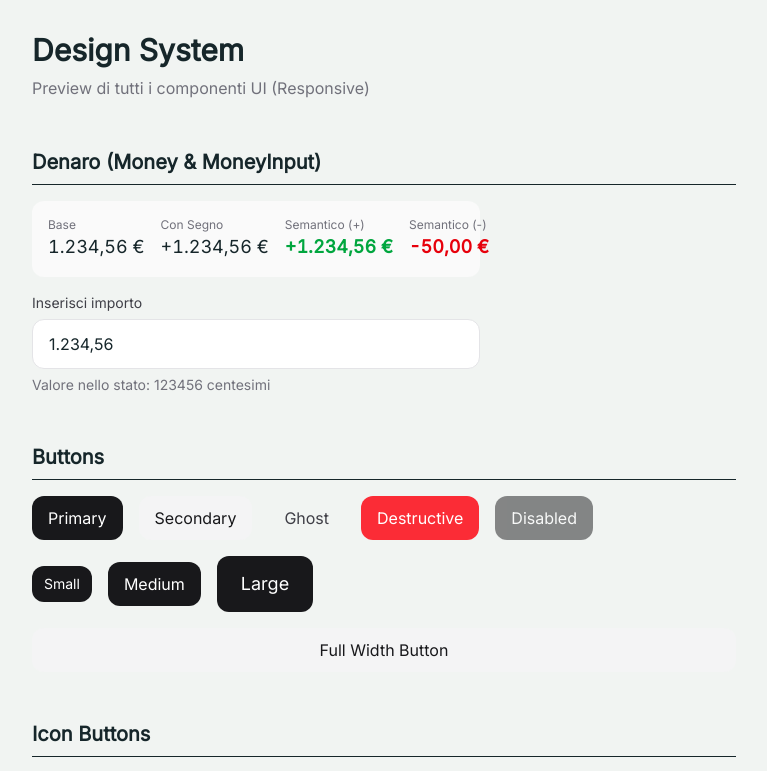
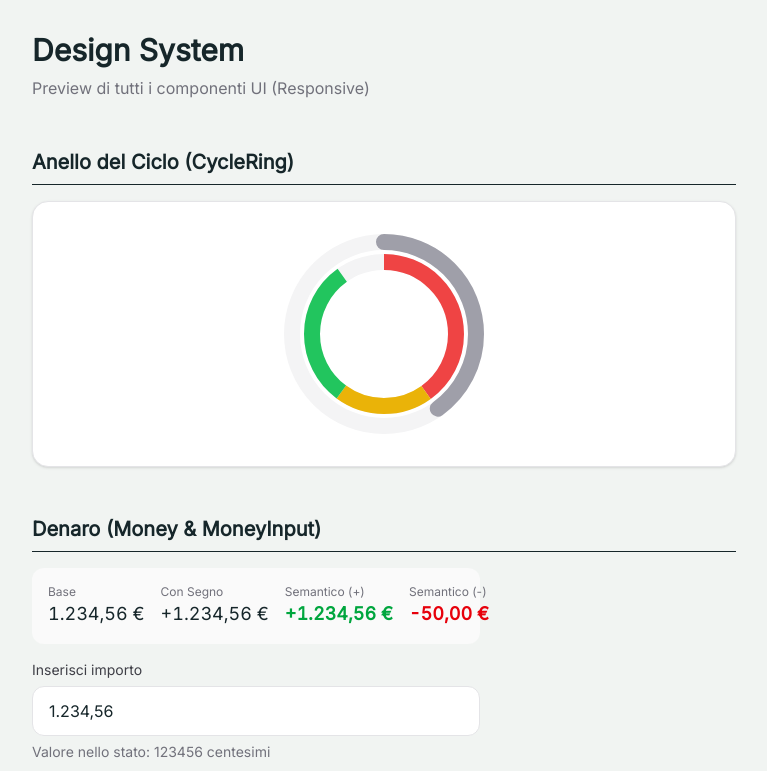
Before and after one commit to s1ddharth-s1ngh/my-app-samar, a React (Vite) app: page /dev/ui in a window 1280 px wide. Shown: the top 771 px of the page, without its empty margins (256-1023 px from the left). Built offline with nearby package versions, Linux system fonts and the light colour scheme.

Commit message:
feat(ui): add cycle ring visualization

```diff
--- a/src/features/dev/DevUIScreen.tsx
+++ b/src/features/dev/DevUIScreen.tsx
@@ -12,6 +12,7 @@ import {
   Sheet,
   Money,
   MoneyInput,
+  CycleRing,
 } from '@/ui';
 import { Star, Home, Settings } from 'lucide-react';
 import { useToastStore } from '@/stores/toast';
@@ -28,6 +29,22 @@ export function DevUIScreen() {
         <h1 className="text-3xl font-bold">Design System</h1>
         <p className="text-zinc-500">Preview di tutti i componenti UI (Responsive)</p>
       </div>
+
+      <section className="space-y-4">
+        <h2 className="text-xl font-bold border-b pb-2">Anello del Ciclo (CycleRing)</h2>
+        <div className="flex justify-center p-8 bg-white dark:bg-zinc-900 rounded-2xl shadow-sm border border-zinc-200 dark:border-zinc-800">
+          <CycleRing
+            daysTotal={30}
+            daysPassed={12}
+            totalBudget={200000}
+            buckets={[
+              { id: '1', amount: 80000, color: '#ef4444' }, // red
+              { id: '2', amount: 40000, color: '#eab308' }, // yellow
+              { id: '3', amount: 60000, color: '#22c55e' }, // green
+            ]}
+          />
+        </div>
+      </section>
 
       <section className="space-y-4">
         <h2 className="text-xl font-bold border-b pb-2">Denaro (Money & MoneyInput)</h2>
--- /dev/null
+++ b/src/ui/CycleRing.tsx
@@ -0,0 +1,134 @@
+import { type SVGProps, useEffect, useState } from 'react';
+
+export interface CycleRingBucket {
+  id: string;
+  color: string;
+  amount: number;
+}
+
+export interface CycleRingProps extends SVGProps<SVGSVGElement> {
+  daysTotal: number;
+  daysPassed: number;
+  totalBudget: number;
+  buckets: CycleRingBucket[];
+}
+
+export function CycleRing({
+  daysTotal,
+  daysPassed,
+  totalBudget,
+  buckets,
+  className = '',
+  ...props
+}: CycleRingProps) {
+  const [isMounted, setIsMounted] = useState(false);
+
+  useEffect(() => {
+    const frame = requestAnimationFrame(() => {
+      setIsMounted(true);
+    });
+    return () => cancelAnimationFrame(frame);
+  }, []);
+
+  const size = 200;
+  const center = size / 2;
+  const strokeWidth = 16;
+  const outerRadius = center - strokeWidth / 2;
+  const innerRadius = outerRadius - strokeWidth - 4; // 4px gap
+
+  const calculateDashArray = (radius: number, percent: number) => {
+    const circumference = 2 * Math.PI * radius;
+    const dash = (percent / 100) * circumference;
+    const gap = circumference - dash;
+    return `${dash} ${gap}`;
+  };
+
+  const calculateOffset = (radius: number, startPercent: number) => {
+    const circumference = 2 * Math.PI * radius;
+    // -90 degrees is the top (-0.25 offset essentially, handled by rotate)
+    return -((startPercent / 100) * circumference);
+  };
+
+  const daysPercent = daysTotal > 0 ? Math.min((daysPassed / daysTotal) * 100, 100) : 0;
+  const bucketSegments = [];
+  let currentPercent = 0;
+
+  for (const b of buckets) {
+    const percent = totalBudget > 0 ? (b.amount / totalBudget) * 100 : 0;
+    if (percent > 0) {
+      bucketSegments.push({
+        ...b,
+        percent,
+        startPercent: currentPercent,
+      });
+      currentPercent += percent;
+    }
+  }
+
+  const ariaLabel = `Ciclo: ${daysPassed} giorni su ${daysTotal} trascorsi. Budget suddiviso in ${bucketSegments.length} categorie.`;
+
+  return (
+    <svg
+      viewBox={`0 0 ${size} ${size}`}
+      width={size}
+      height={size}
+      role="img"
+      aria-label={ariaLabel}
+      className={`transform -rotate-90 ${className}`}
+      {...props}
+    >
+      {/* Sfondo giorni */}
+      <circle
+        cx={center}
+        cy={center}
+        r={outerRadius}
+        fill="transparent"
+        stroke="currentColor"
+        className="text-zinc-100 dark:text-zinc-800"
+        strokeWidth={strokeWidth}
+      />
+      {/* Progresso giorni */}
+      <circle
+        cx={center}
+        cy={center}
+        r={outerRadius}
+        fill="transparent"
+        stroke="currentColor"
+        className="text-zinc-400 dark:text-zinc-500 transition-all duration-1000 ease-out motion-reduce:transition-none"
+        strokeWidth={strokeWidth}
+        strokeLinecap="round"
+        strokeDasharray={calculateDashArray(outerRadius, isMounted ? daysPercent : 0)}
+        strokeDashoffset={0}
+      />
+
+      {/* Sfondo budget (solo se ci sono bucket) */}
+      {bucketSegments.length > 0 && (
+        <circle
+          cx={center}
+          cy={center}
+          r={innerRadius}
+          fill="transparent"
+          stroke="currentColor"
+          className="text-zinc-100 dark:text-zinc-800"
+          strokeWidth={strokeWidth}
+        />
+      )}
+
+      {/* Segmenti budget */}
+      {bucketSegments.map((b) => (
+        <circle
+          key={b.id}
+          cx={center}
+          cy={center}
+          r={innerRadius}
+          fill="transparent"
+          stroke={b.color}
+          className="transition-all duration-1000 ease-out motion-reduce:transition-none"
+          strokeWidth={strokeWidth}
+          strokeDasharray={calculateDashArray(innerRadius, isMounted ? b.percent : 0)}
+          strokeDashoffset={calculateOffset(innerRadius, isMounted ? b.startPercent : 0)}
+        />
+      ))}
+    </svg>
+  );
+}
--- a/src/ui/index.ts
+++ b/src/ui/index.ts
@@ -11,3 +11,4 @@ export * from './Toast';
 export * from './Sheet';
 export * from './Money';
 export * from './MoneyInput';
+export * from './CycleRing';
```
